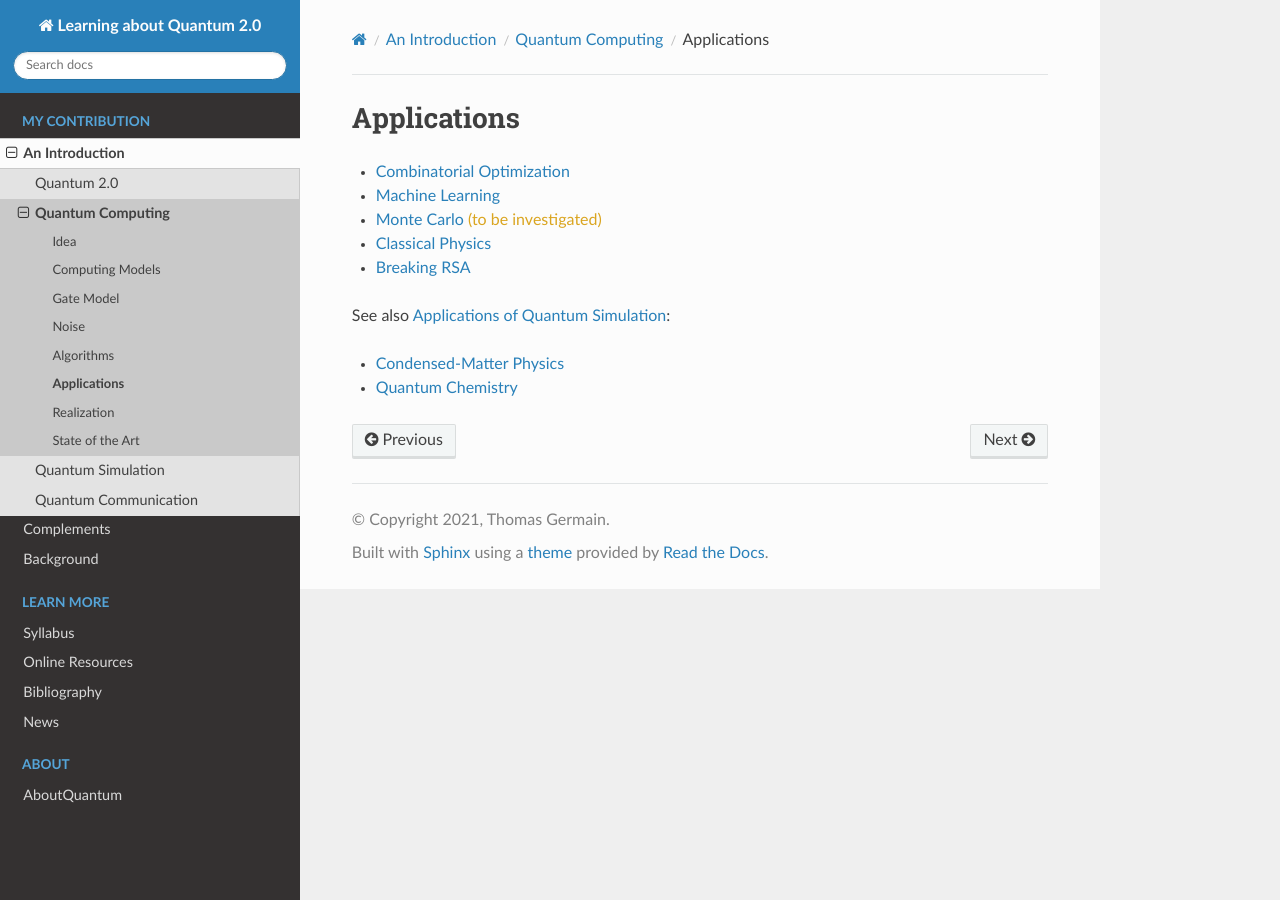
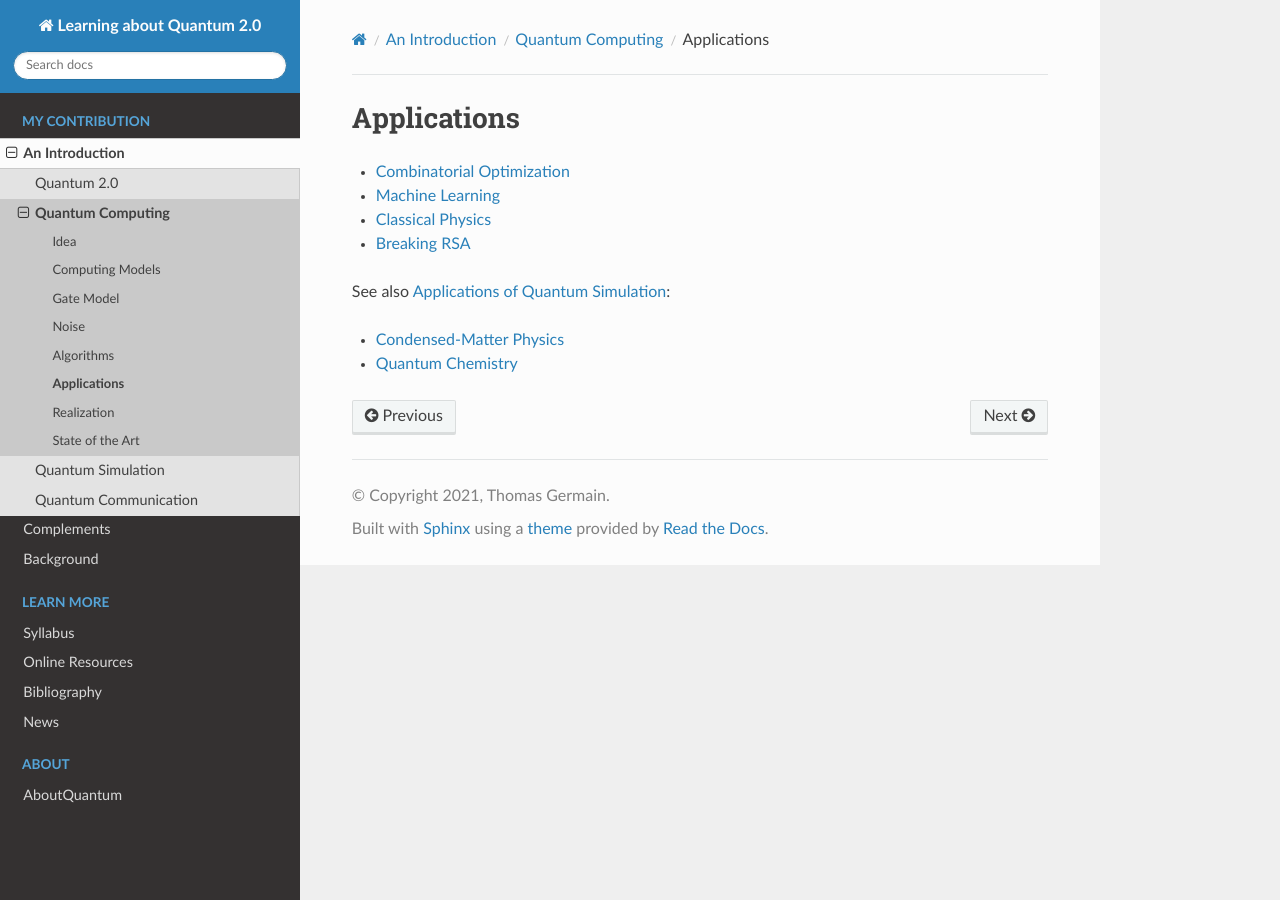
Before and after one commit to tomlqc/about-quantum, a Sphinx documentation site: the page built from source/intro/computing/apps.rst, in a window 1280 px wide. Built offline with Sphinx 7.4.7 and the Read the Docs theme 2.0.0, drawn with Linux system fonts in a browser that asks for light colours.

Commit message:
index: monte carlo to the background, added (empty) materials.

```diff
--- a/source/intro/computing/apps.rst
+++ b/source/intro/computing/apps.rst
@@ -4,7 +4,6 @@ Applications
 
 * :ref:`stories/complements/opti:Combinatorial Optimization`
 * :ref:`stories/complements/mlearn:Machine Learning`
-* :ref:`stories/complements/montecarlo:Monte Carlo` :draft:`(to be investigated)`
 * :ref:`stories/complements/classical:Classical Physics`
 * :ref:`stories/complements/shor:Breaking RSA`
 
```
Also changed, not shown: source/stories/complements/complements.rst (+2 -1 lines), source/stories/complements/materials.rst (added, +3 -0 lines).
